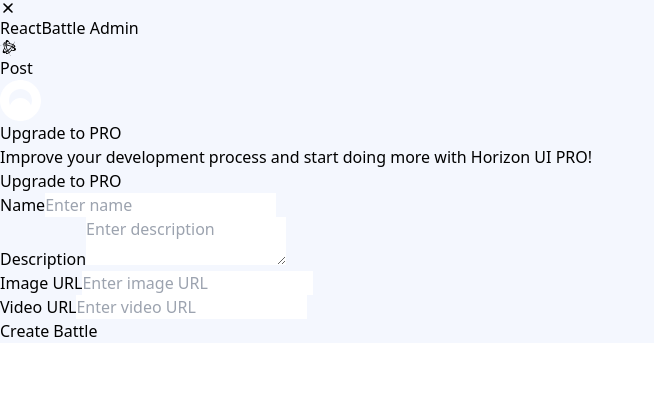
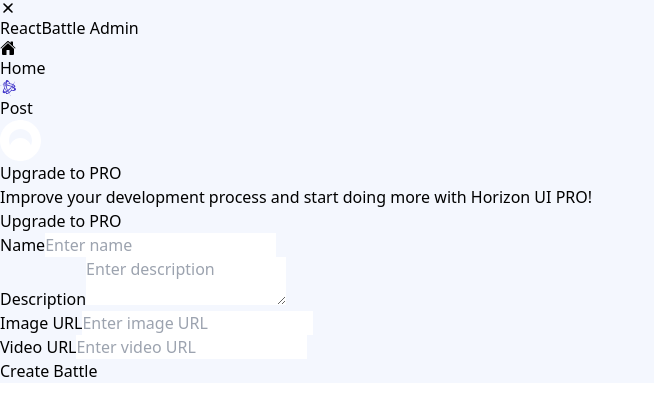
Before and after one commit to homayunmmdy/Mosh-React-Course-2, a React (Vite) app in the folder client/: page /admin/post in a window 1280 px wide. Shown: the top 416 px of the page, without its empty margins (0-654 px from the left). Built offline with nearby package versions, Linux system fonts and the light colour scheme.

Commit message:
improve the routing

```diff
--- a/client/src/App.tsx
+++ b/client/src/App.tsx
@@ -1,7 +1,7 @@
 import { BrowserRouter as Router, Routes, Route } from "react-router-dom";
 import Home from "./pages/Home/Home";
 import Battle from "./pages/Battle/Battle";
-import AdminPost from "./pages/admin/post/AminPost";
+import Admin from "./pages/admin/Admin";
 
 
 function App() {
@@ -15,7 +15,7 @@
           <Route path="/battle/:id" element={<Battle />} />
           </Routes>
           <Routes>
-          <Route path="/admin/post" element={<AdminPost />} />
+          <Route path="/admin/*" element={<Admin />} />
           </Routes>
       </Router>
     </>
--- a/client/src/pages/admin/Admin.tsx
+++ b/client/src/pages/admin/Admin.tsx
@@ -1,8 +1,24 @@
+import AdminPostForm from "./components/AdminPostForm"
+import AdminSidbar from "./components/AdminSidbar"
+import {  Routes, Route } from "react-router-dom";
+
 
 const Admin = () => {
   return (
-    <div>
+    <div style={{backgroundColor: "rgb(244, 247, 254)"}}>
 
+    <div className="flex h-full w-full">
+        <AdminSidbar />
+      <div className="h-full w-full bg-lightPrimary dark:!bg-navy-900">
+        <main className="mx-[12px] h-full flex-none transition-all md:pr-2 xl:ml-[313px]">
+          <div className="h-full">
+          <Routes>
+        <Route path="/post" element={<AdminPostForm />} />
+      </Routes>
+          </div>
+        </main>
+      </div>
+    </div>
     </div>
   )
 }
--- a/client/src/pages/admin/components/AdminNavLink.tsx
+++ b/client/src/pages/admin/components/AdminNavLink.tsx
@@ -1,11 +1,15 @@
 import { FaBattleNet } from "react-icons/fa6";
-import { Link, useParams } from "react-router-dom";
+import { Link, useLocation } from "react-router-dom";
+import { IoHome } from "react-icons/io5";
+
 
 const links = [
-    { name: "Post", href: "/admin/post", icon: FaBattleNet }];
+    { name: "Home", href: "/", icon: IoHome },
+    { name: "Post", href: "/admin/post", icon: FaBattleNet },
+];
 const AdminNavLink = () => {
-  const pathname = useParams();
-
+    const location = useLocation();
+    const pathname = location.pathname;
   return (
     <ul className="mb-auto pt-1">
       {links.map((link) => {
@@ -19,12 +23,14 @@
               <div className="relative mb-3 flex hover:cursor-pointer">
                 <li className="my-[3px] flex cursor-pointer items-center px-8">
                   <span>
-                    <LinkIcon className="h-6 w-6" />
+                    <LinkIcon className="h-6 w-6" color="rgb(67, 56, 202)" />
                   </span>
                   <p className="leading-1 flex ms-4 font-medium text-gray-600">
                     {link.name}
                   </p>
                 </li>
+                <div className="absolute top-px h-9 w-1 rounded-lg bg-indigo-700 end-0 dark:bg-indigo-400"></div>
+
               </div>
             ) : (
               <div className="relative mb-3 flex hover:cursor-pointer">
@@ -36,7 +42,6 @@
                     {link.name}
                   </p>
                 </li>
-                <div className="absolute top-px h-9 w-1 rounded-lg bg-brand-500 end-0 dark:bg-brand-400"></div>
               </div>
             )}
           </Link>
```
Also changed, not shown: client/src/pages/admin/components/Breadcrumb.tsx (added, +37 -0 lines).
